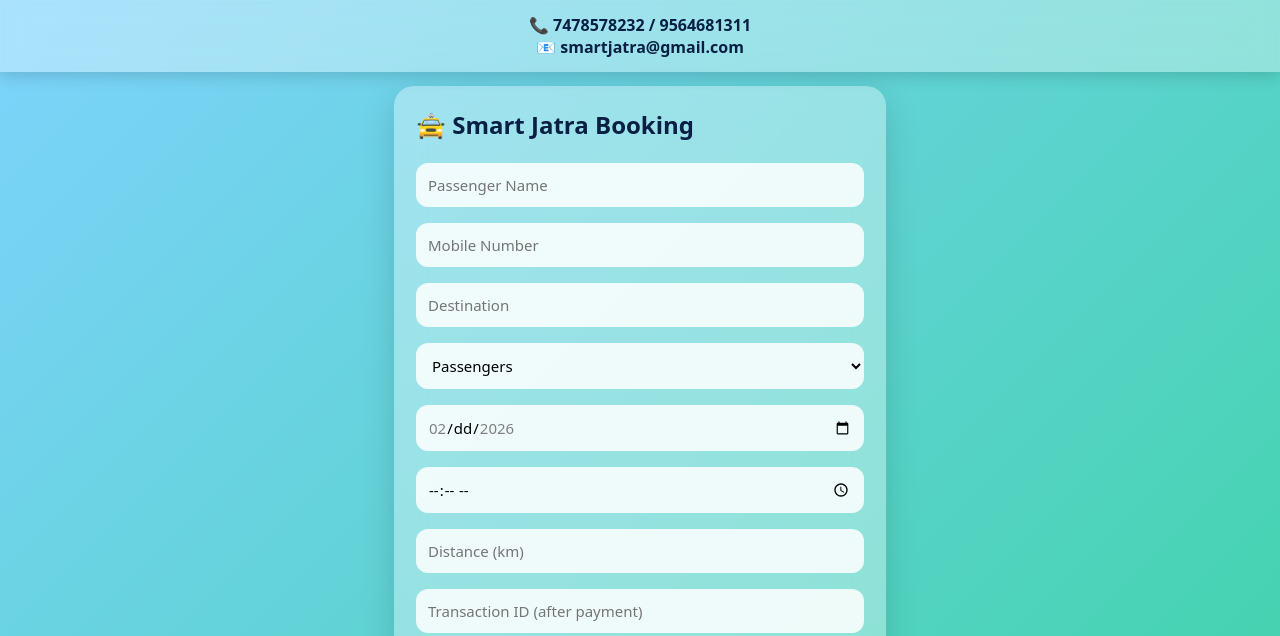
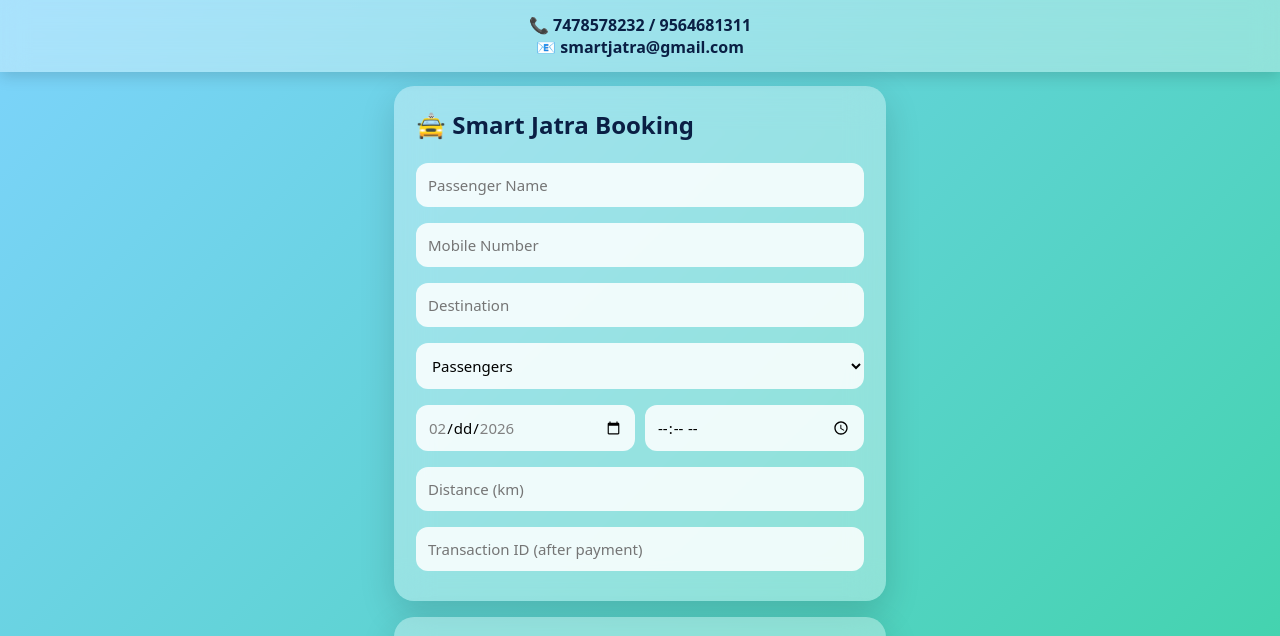
Before and after one commit to bauribishnu253-cyber/Smart-jatra-E-auto-service-Advance-can-be-made-7-days-before, a plain HTML site: page index.html in a window 1280 px wide. Shown: the top 636 px of the page. Drawn offline with Linux system fonts and the light colour scheme.

Commit message:
Update index.html

```diff
--- a/index.html
+++ b/index.html
@@ -119,6 +119,15 @@ footer{
   text-align:center;
   padding:18px;
   font-size:14px;
+}
+/* Date + Time same line */
+.row{
+  display:flex;
+  gap:10px;
+}
+
+.row input{
+  flex:1;
 }
 </style>
 </head>
```
